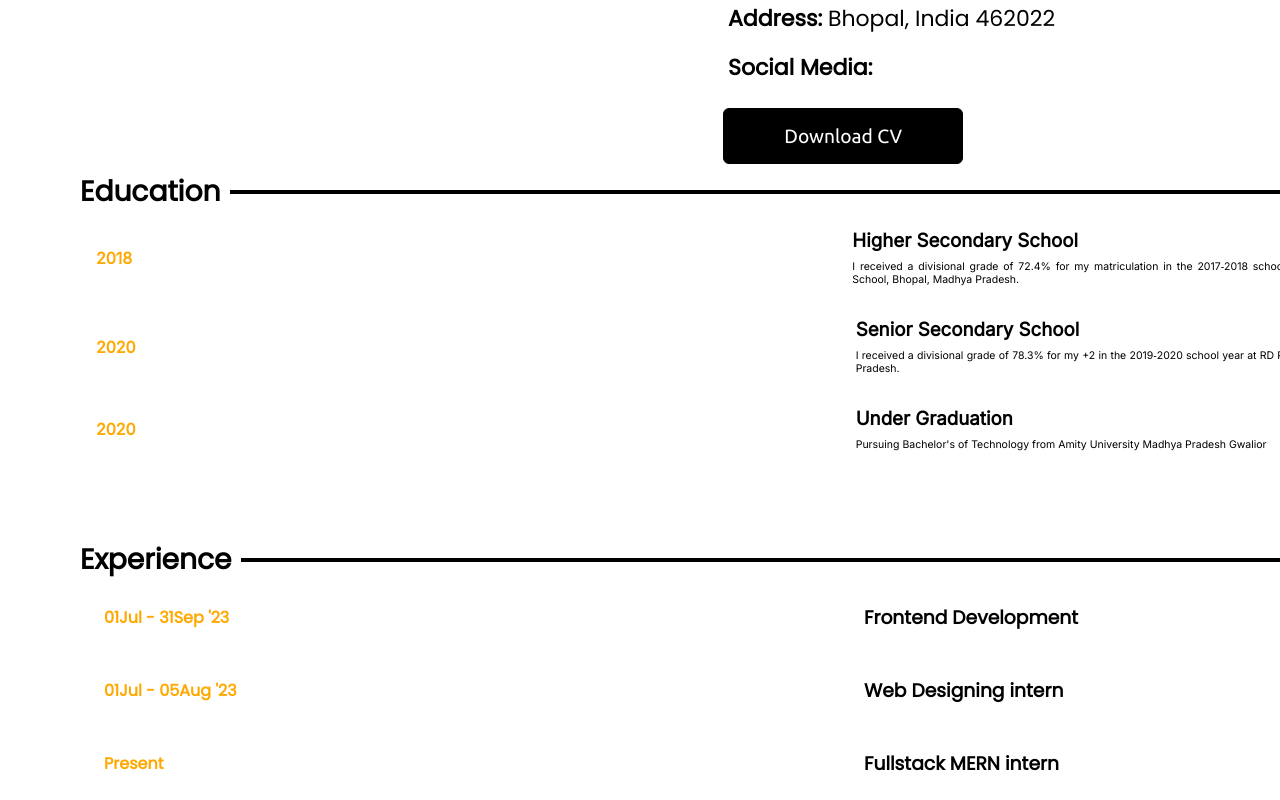
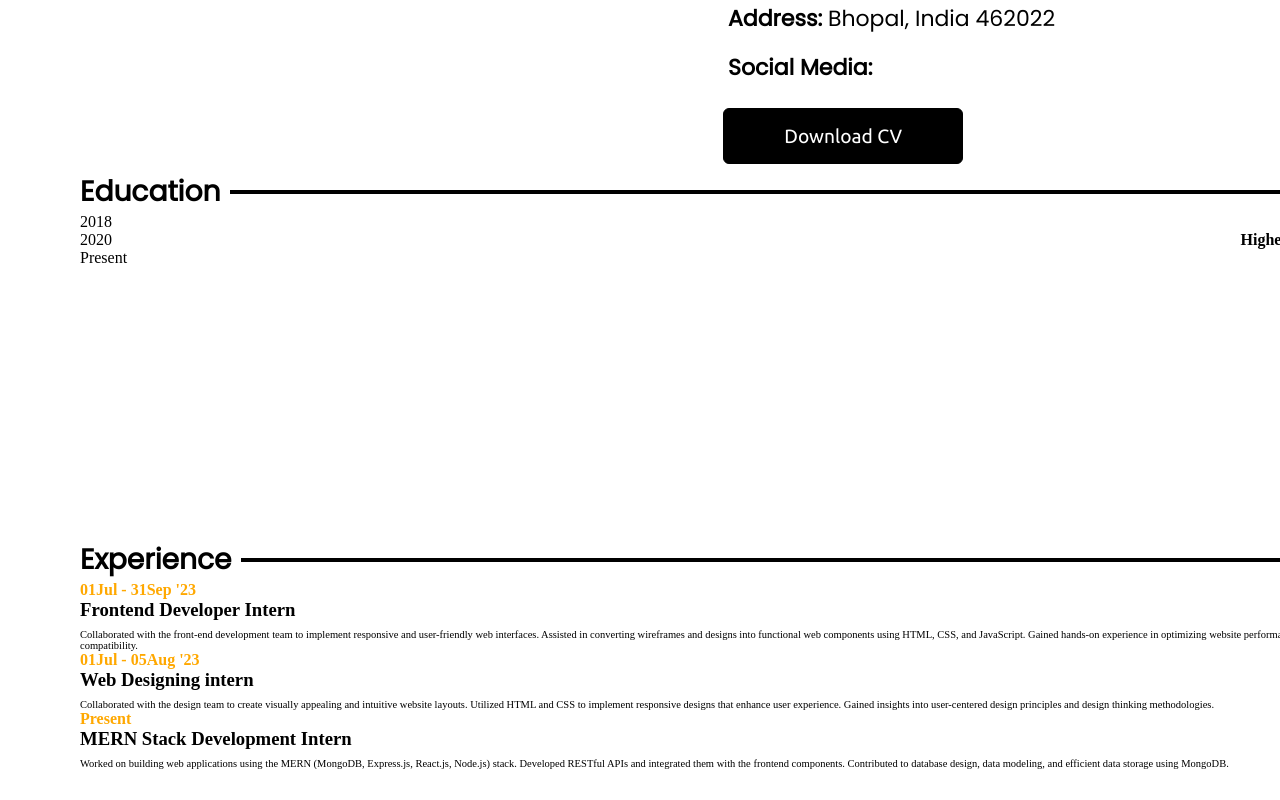
Before and after one commit to Rutuza/React-portfolio, a React (Create React App) app: page / in a window 1280 px wide. Shown: the part 709-1509 px from the top of the page. After the commit the page ends 1478 px from the top, so only its background shows below. Built offline with nearby package versions, Linux system fonts and the light colour scheme; a web font is replaced by a local one.

Commit message:
renewing education section

```diff
--- a/src/App.css
+++ b/src/App.css
@@ -214,20 +214,18 @@
     font-family: 'poppins', sans-serif;
     font-size: 1.5rem;
 }
+
 .line
 {
     width: 75.5rem;
     border: 2px solid black;
 }
 
-.std
+.edu-panel
 {
     display: flex;
+    justify-content: space-between;
     align-items: center;
-    gap: 45rem;
-    padding: 1rem;
-    font-family: 'inter', sans-serif;
-    text-align: justify;
 }
 
 .year
@@ -245,22 +243,6 @@
     position: absolute;
     top: 156%;
     padding: 0 5rem;
-}
-
-.row
-{
-    display: flex;
-    justify-content: space-between;
-    align-items: center;
-    padding: 1.5rem;
-    margin-right: 24rem;
-    font-family: 'poppins', sans-serif;
-}
-
-.intern-type
-{
-    position: absolute;
-    left: 54rem;
 }
 
 
--- a/src/App.js
+++ b/src/App.js
@@ -1,9 +1,9 @@
 import './App.css';
 import About from './Assets/pages/About';
 import Home from './Assets/pages/Home';
+import Skills from './Assets/pages/Skills';
 function App() {
   return (
-    <Home/>,
     <About/>
   );
 }
--- a/src/Assets/components/Education.jsx
+++ b/src/Assets/components/Education.jsx
@@ -7,39 +7,15 @@ function Education() {
             <h3 className='title'>Education</h3>
             <div className="line"></div>
         </div>
-        <div className='edu-panel'>
-            <div className="std">
-                <div className="year"><b>2018</b></div>
-                <div className="school">
-                    <h3>Higher Secondary School</h3>
-                    <div className='grade'>
-                        I received a divisional grade of 72.4% for my matriculation in the 2017&#8208;2018 school year at Ryan International School, Bhopal, Madhya Pradesh.
-                    </div>
-
-                </div>
+        <div className="edu-panel">
+            <div className="years">
+                <div>2018</div>
+                <div>2020</div>
+                <div>Present</div>
             </div>
-            <div className="std">
-                <div className="year"><b>2020</b></div>
-                <div className="school">
-                    <h3>Senior Secondary School</h3>
-                    <div className='grade'>
-                        I received a divisional grade of 78.3% for my +2 in the 2019&#8208;2020 school year at RD Public School, Betul, Madhya Pradesh.
-                    </div>
-
-                </div>
+            <div className="board">
+                <div className="10thhhh"><b>Higher Secondary Education</b></div>
             </div>
-
-            <div className="std">
-                <div className="year"><b>2020</b></div>
-                <div className="school">
-                    <h3>Under Graduation</h3>
-                    <div className='grade'>
-                        Pursuing Bachelor's of Technology from Amity University Madhya Pradesh Gwalior
-                    </div>
-
-                </div>
-            </div>
-
         </div>
 
     </div>
--- a/src/Assets/components/Experience.jsx
+++ b/src/Assets/components/Experience.jsx
@@ -8,25 +8,31 @@ function Experience() {
         <div className="line"></div>
     </div>
     <div className='exp-panel'>
-        <div className="row">
+        <div className="std">
             <div className='year'><b>01Jul - 31Sep '23</b></div>
             <div className='intern-type'>
-                <h3>Frontend Development</h3>
-                <div></div>
+                <h3>Frontend Developer Intern</h3>
+                <div className='grade'>
+                    Collaborated with the front-end development team to implement responsive and user-friendly web interfaces. Assisted in converting wireframes and designs into functional web components using HTML, CSS, and JavaScript. Gained hands-on experience in optimizing website performance and ensuring cross-browser compatibility.
+                </div>
             </div>
         </div>
-        <div className="row">
+        <div className="std">
             <div className='year'><b>01Jul - 05Aug '23</b></div>
             <div className='intern-type'>
                 <h3>Web Designing intern</h3>
-                <div></div>
+                <div className='grade'>
+                    Collaborated with the design team to create visually appealing and intuitive website layouts. Utilized HTML and CSS to implement responsive designs that enhance user experience. Gained insights into user-centered design principles and design thinking methodologies.
+                </div>
             </div>
         </div>
-        <div className="row">
+        <div className="std">
             <div className='year'><b>Present</b></div>
             <div className='intern-type'>
-                <h3>Fullstack MERN intern</h3>
-                <div></div>
+                <h3>MERN Stack Development Intern</h3>
+                <div className='grade'>
+                    Worked on building web applications using the MERN (MongoDB, Express.js, React.js, Node.js) stack. Developed RESTful APIs and integrated them with the frontend components. Contributed to database design, data modeling, and efficient data storage using MongoDB.
+                </div>
             </div>
         </div>
     </div>
--- a/src/Assets/components/Navbar.jsx
+++ b/src/Assets/components/Navbar.jsx
@@ -12,7 +12,7 @@ function Navbar() {
                         <ul className="ele">
                             <li><a href="#">Home</a></li>
                             <li><a href="#">About</a></li>
-                            <li><a href="#">Skills</a></li>
+                            <li><a href="/skill">Skills</a></li>
                             <li><a href="#">Work</a></li>
                             <li><a href="#">Play</a></li>
                             <li><a href="#">Contact</a></li>
```
